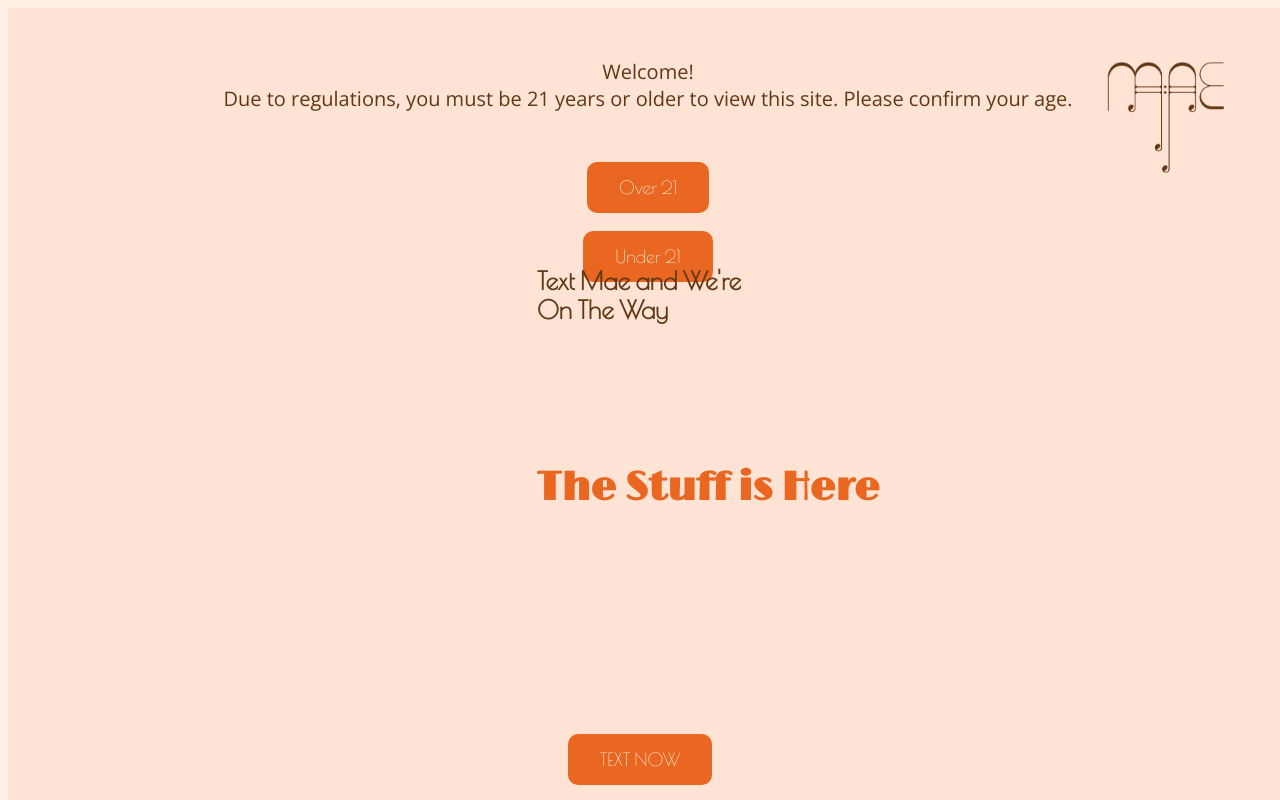
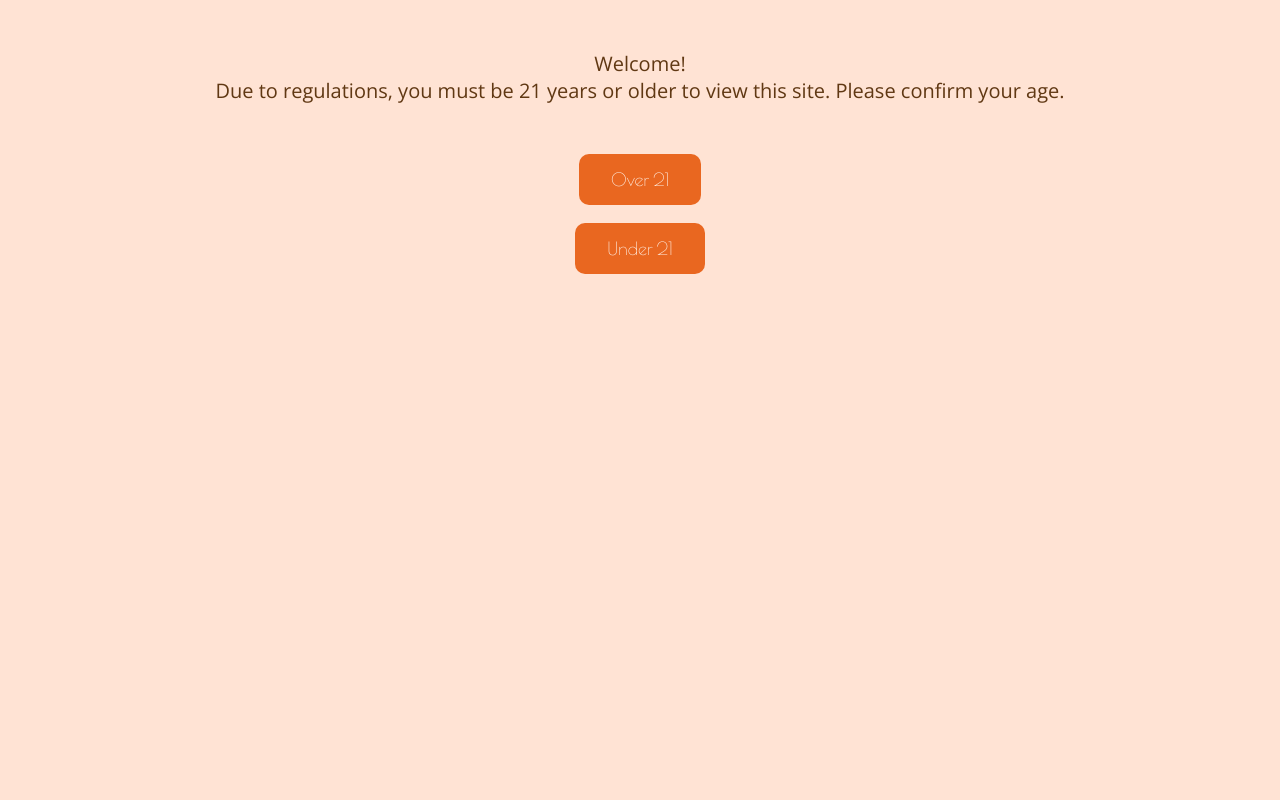
Before and after one commit to CommunityGardens/mae.delivery, a plain HTML site: page index.html in a window 1280 px wide. Shown: the top 800 px of the page. Drawn offline with nearby package versions, Linux system fonts and the light colour scheme; no server answers.

Commit message:
Hide absolutely positioned elements 'behind' age-gate

```diff
--- a/css/style.css
+++ b/css/style.css
@@ -10,15 +10,23 @@ COLORS
 
 body {
 background-color: #FFF0E6;
+  min-height: 100vh;
+  overflow: hidden;
+  margin: 0;
+}
+
+body.is21 {
+  overflow: auto;
 }
 
 .age-gate {
   position: fixed;
-  height: 50%;
+  height: 100%;
   width: 100%;
   background: #FFE3D4;
   opacity: 1.0;
   margin: auto;
+  z-index: 2;
 }
 
 .age-gate button {
@@ -78,6 +86,7 @@ left: 25px;
   height: 200px;
   position: relative;
    margin-bottom: -60px;
+  z-index: 1;
 }
 
 button {
```
